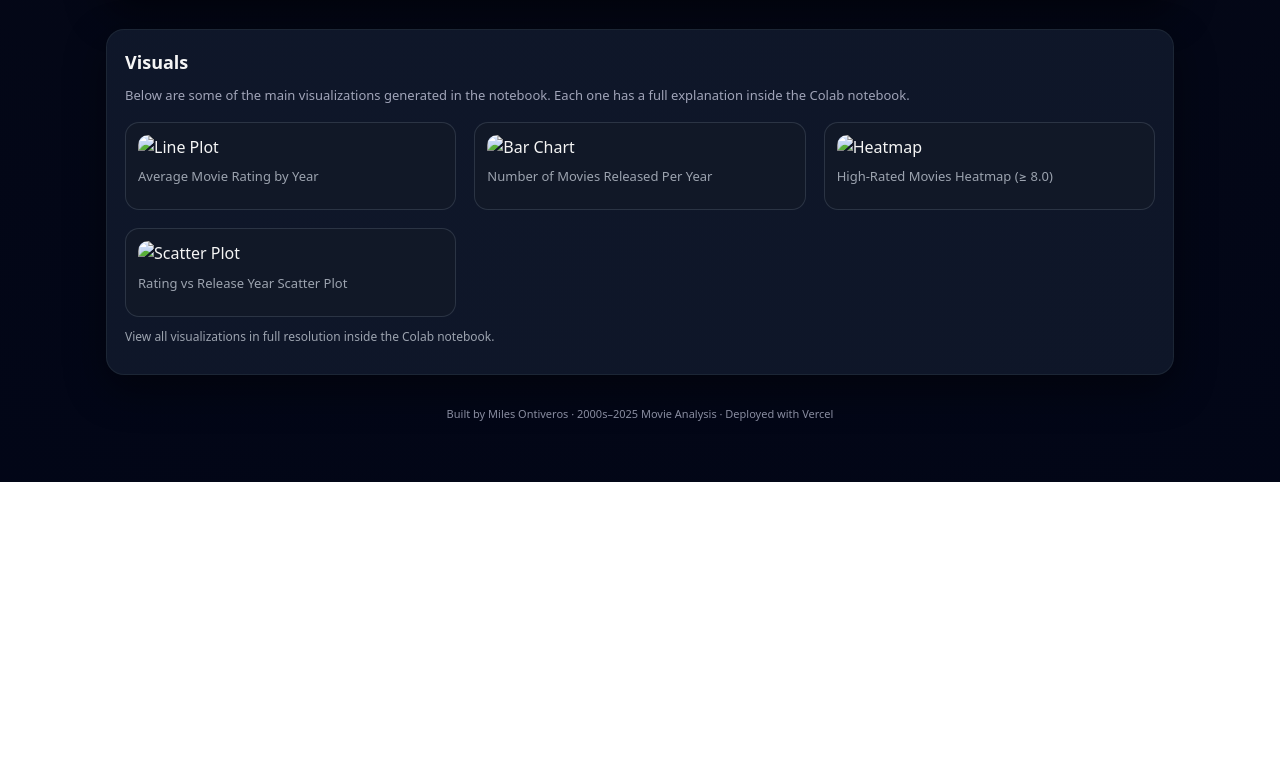
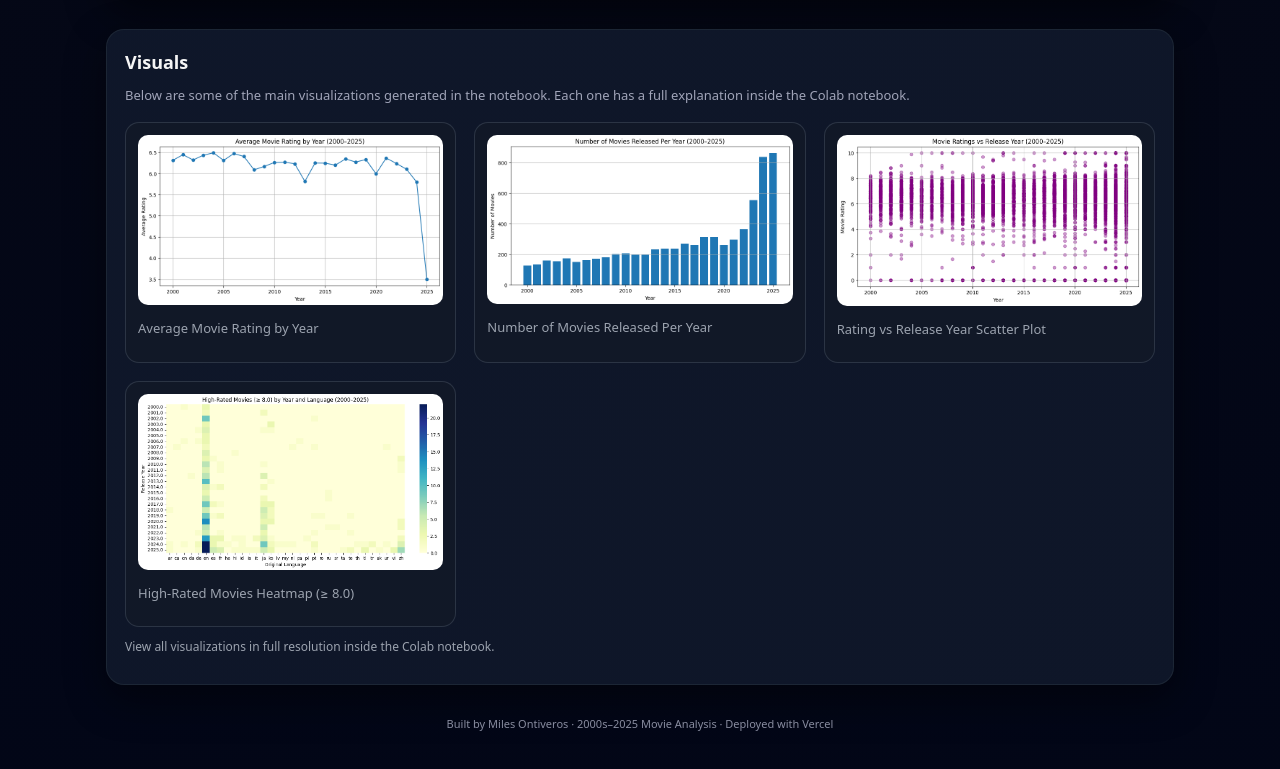
Before and after one commit to milkks04/2000s---2025-Movie-Analysis, a plain HTML site: page index.html in a window 1280 px wide. Shown: the part 849-1618 px from the top of the page. Before the commit the page ends 1331 px from the top, so only its background shows below. Drawn offline with Linux system fonts and the light colour scheme.

Commit message:
Fix 404 errors and improve layout
- Renamed 'assests' folder to 'assets' (correct spelling)
- Fixed 'Visulization' typo to 'Visualization' in all image filenames
- Updated HTML image paths to match corrected filenames
- Reordered visualizations for better layout balance

```diff
--- a/index.html
+++ b/index.html
@@ -433,7 +433,7 @@
         padding: 12px;
         border: 1px solid rgba(55, 65, 81, 0.7);
     ">
-      <img src="assets/Visulization 1_Line Plot.png" alt="Line Plot" style="width: 100%; border-radius: 10px;">
+      <img src="assets/Visualization 1_Line Plot.png" alt="Line Plot" style="width: 100%; border-radius: 10px;">
       <p style="font-size: 13px; margin-top: 6px; color: #9ca3af;">Average Movie Rating by Year</p>
     </div>
 
@@ -443,7 +443,7 @@
         padding: 12px;
         border: 1px solid rgba(55, 65, 81, 0.7);
     ">
-      <img src="assets/Visulization 2_Bar Chart.png" alt="Bar Chart" style="width: 100%; border-radius: 10px;">
+      <img src="assets/Visualization 2_Bar Chart.png" alt="Bar Chart" style="width: 100%; border-radius: 10px;">
       <p style="font-size: 13px; margin-top: 6px; color: #9ca3af;">Number of Movies Released Per Year</p>
     </div>
 
@@ -453,8 +453,8 @@
         padding: 12px;
         border: 1px solid rgba(55, 65, 81, 0.7);
     ">
-      <img src="assets/Visulization 3_HeatMap.png" alt="Heatmap" style="width: 100%; border-radius: 10px;">
-      <p style="font-size: 13px; margin-top: 6px; color: #9ca3af;">High-Rated Movies Heatmap (≥ 8.0)</p>
+      <img src="assets/Visualization 4_Scatter Plot.png" alt="Scatter Plot" style="width: 100%; border-radius: 10px;">
+      <p style="font-size: 13px; margin-top: 6px; color: #9ca3af;">Rating vs Release Year Scatter Plot</p>
     </div>
 
     <div class="gallery-item" style="
@@ -463,8 +463,8 @@
         padding: 12px;
         border: 1px solid rgba(55, 65, 81, 0.7);
     ">
-      <img src="assets/Visulization 4_Scatter Plot.png" alt="Scatter Plot" style="width: 100%; border-radius: 10px;">
-      <p style="font-size: 13px; margin-top: 6px; color: #9ca3af;">Rating vs Release Year Scatter Plot</p>
+      <img src="assets/Visualization 3_HeatMap.png" alt="Heatmap" style="width: 100%; border-radius: 10px;">
+      <p style="font-size: 13px; margin-top: 6px; color: #9ca3af;">High-Rated Movies Heatmap (≥ 8.0)</p>
     </div>
   </div>
 
```
Also changed, not shown: assets/Visualization 1_Line Plot.png (renamed from assests/Visulization 1_Line Plot.png), assets/Visualization 2_Bar Chart.png (renamed from assests/Visulization 2_Bar Chart.png), assets/Visualization 3_HeatMap.png (renamed from assests/Visulization 3_HeatMap.png), assets/Visualization 4_Scatter Plot.png (renamed from assests/Visulization 4_Scatter Plot.png).
